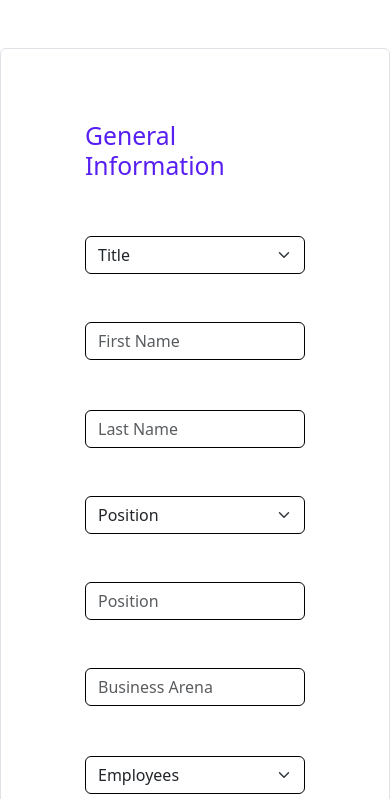
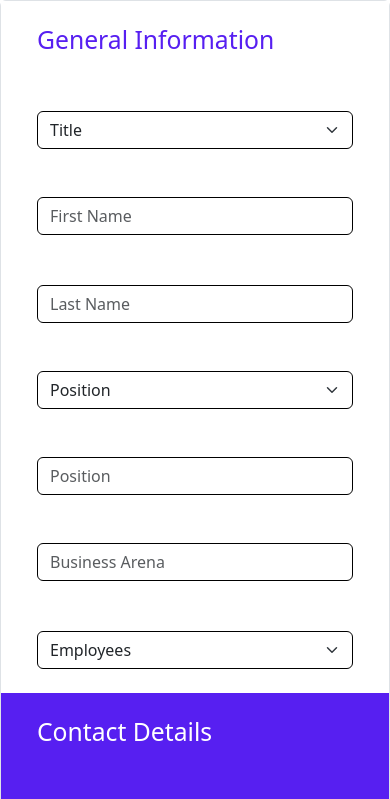
Before and after one commit to Gandhiharsh799/bootstrap-practice-task, a plain HTML site: page index.html in a window 390 px wide. Shown: the top 799 px of the page. Drawn offline with nearby package versions, Linux system fonts and the light colour scheme.

Commit message:
changes done

```diff
--- a/index.html
+++ b/index.html
@@ -39,17 +39,32 @@
        }
     }
 
-    @media screen and (max-width:560px){
+    @media screen and (max-width:670px){
       .wrapper{
         background-color: white;
       }
+      .cont{
+        display: flex;
+        flex-direction: column;
+        /* border: 2px solid; */
+      }
+      .my-5{
+        margin:0px !important;
+      }
+      .px-5{
+        padding:0px !important;
+      }
+      .container, .container-sm {
+    max-width: 100%;
+}
+
     }
   </style>
   <body>
     <div class="container-lg my-5 px-5 rounded border wrapper">
-      <div class="container my-5">
+      <div class="container my-5 ">
         <form>
-          <div class="row rounded">
+          <div class="row rounded cont">
             <div class="col bg-white ">
               <h2 class="p-4 head">General Information</h2>
               <div class="form-group">
```
